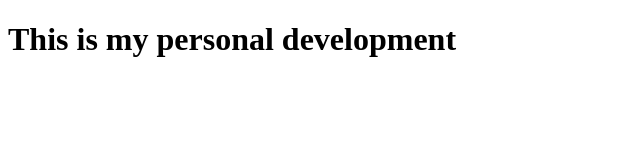
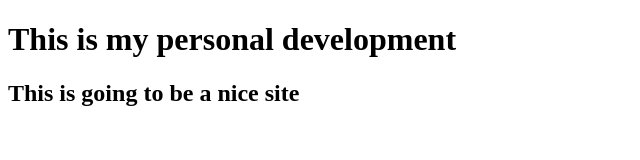
Before and after one commit to sandipban/udeangelweb, a plain HTML site: page HTML-personal site/indexx.html in a window 1280 px wide. Shown: the whole page, without its empty margins (0-640 px from the left). Drawn offline with Linux system fonts and the light colour scheme.

Commit message:
Third change

```diff
--- a/HTML-personal site/indexx.html
+++ b/HTML-personal site/indexx.html
@@ -10,6 +10,7 @@
 
 <body>
     <h1>This is my personal development </h1>
+    <h2>This is going to be a nice site</h2>
 </body>
 
 </html>
```
